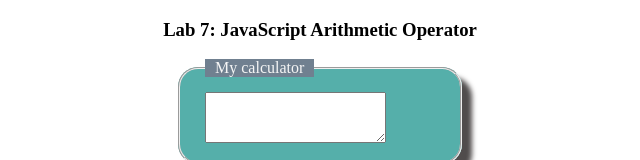
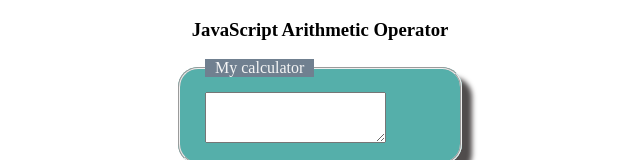
Before and after one commit to berkutio/JsCalculator, a plain HTML site: page index.html in a window 1280 px wide. Shown: the top 160 px of the page, without its empty margins (320-960 px from the left). Drawn offline with Linux system fonts and the light colour scheme.

Commit message:
Update index.html
Changed title

```diff
--- a/index.html
+++ b/index.html
@@ -8,7 +8,7 @@
     </head>
     <body>
         <header>
-            <h3>Lab 7: JavaScript Arithmetic Operator</h3>
+            <h3>JavaScript Arithmetic Operator</h3>
         </header>
         <form name="copymachine" action='' method='GET'>
             <fieldset>
```
